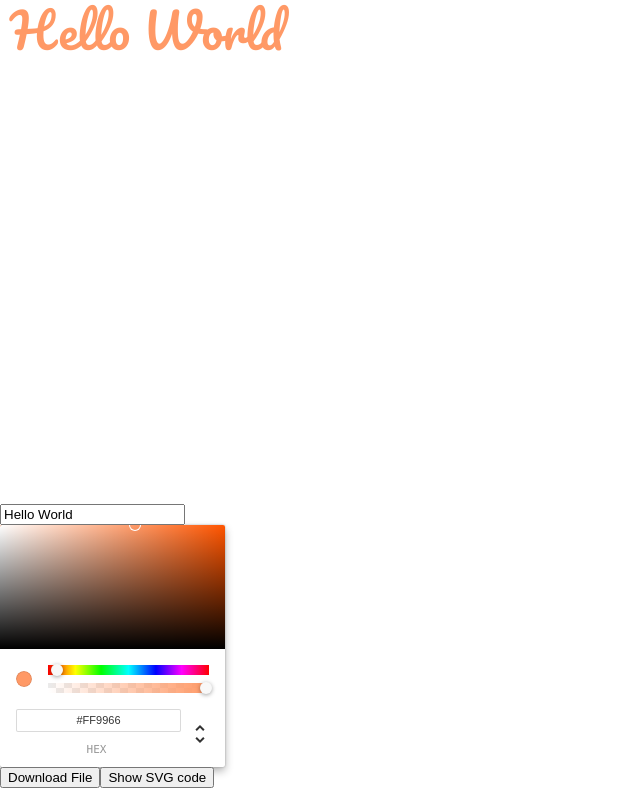
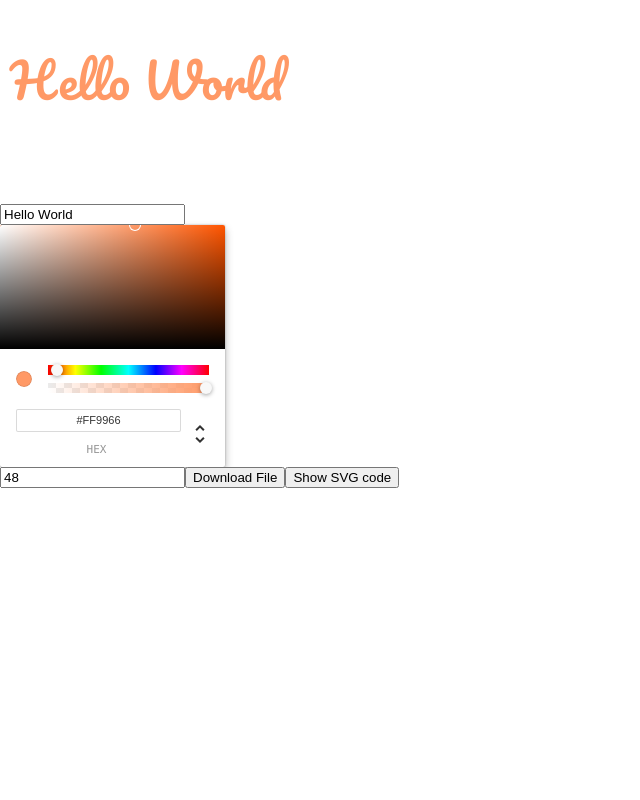
Before and after one commit to fuzinato/text2svg, a React (Create React App) app: page / in a window 1280 px wide. Shown: the whole page, without its empty margins (0-640 px from the left). Built offline with nearby package versions, Linux system fonts and the light colour scheme.

Commit message:
add font-size input

```diff
--- a/src/App.js
+++ b/src/App.js
@@ -8,23 +8,26 @@ class App extends Component {
     super()
     this.state = {
       text: "Hello World",
-      color: "#ff9966"
+      color: "#ff9966",
+      fontSize: 48
     }
     this.handleTextChange = this.handleTextChange.bind(this)
     this.downloadSVGFile = this.downloadSVGFile.bind(this)
     this.showSVGCode = this.showSVGCode.bind(this)
+    this.handleFontSizeChange = this.handleFontSizeChange.bind(this)
+    this.handleColorChange = this.handleColorChange.bind(this)
   }
 
   renderCanvas() {
-    const { text, color } = this.state;
-    const ctx = new C2S(1000, 500);
-    ctx.fillStyle = `${color}`;
-    ctx.font = "48px Pacifico";
-    ctx.fillText(`${text}`, 10, 50);
+    const { text, color, fontSize } = this.state;
+    const ctx = new C2S(1000, 200)
+    ctx.fillStyle = `${color}`
+    ctx.font = `${fontSize}px Pacifico`
+    ctx.fillText(`${text}`, 10, 100)
 
     // var mySerializedSVG = ctx.getSerializedSvg(); //true here, if you need to convert named to numbered entities.
     //If you really need to you can access the shadow inline SVG created by calling:
-    var svg = ctx.getSvg();
+    var svg = ctx.getSvg()
     return svg
   }
 
@@ -36,6 +39,11 @@ class App extends Component {
   handleColorChange(colorObj, event) {
     const color = colorObj.hex
     this.setState({ color })
+  }
+
+  handleFontSizeChange(e) {
+    const fontSize = e.target.value || 0
+    this.setState({ fontSize })
   }
 
   renderSvg() {
@@ -54,22 +62,23 @@ class App extends Component {
 
   // Lifecycle hooks
   componentDidUpdate() {
-    this.renderSvg();
+    this.renderSvg()
   }
 
   componentDidMount() {
-    this.renderSvg();
+    this.renderSvg()
   }
 
   render() {
     return (
       <div>
         <div ref="svgContainer"></div>
-        <input type="text" value={this.state.text} onChange={this.handleTextChange.bind(this)} />
+        <input type="text" value={this.state.text} onChange={this.handleTextChange} />
         <ChromePicker
           color={this.state.color}
-          onChangeComplete={this.handleColorChange.bind(this)}
+          onChangeComplete={this.handleColorChange}
         />
+        <input type="number" value={this.state.fontSize} onChange={this.handleFontSizeChange} />
         <button onClick={this.downloadSVGFile}>Download File</button>
         <button onClick={this.showSVGCode}>Show SVG code</button>
       </div>
```
